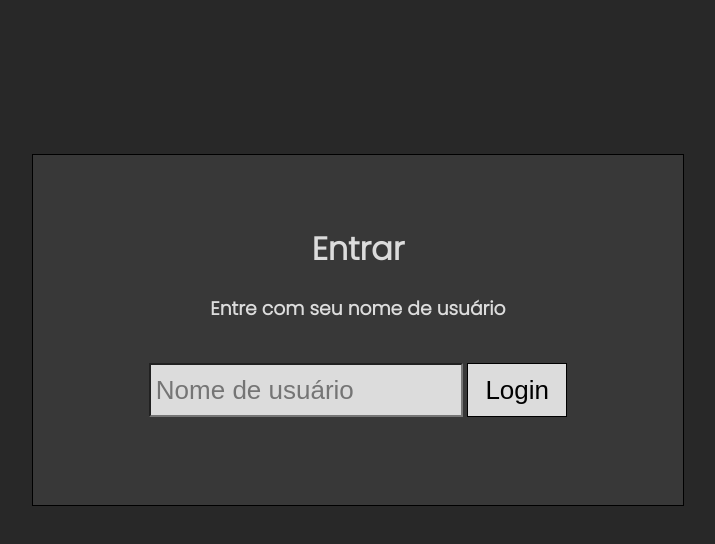
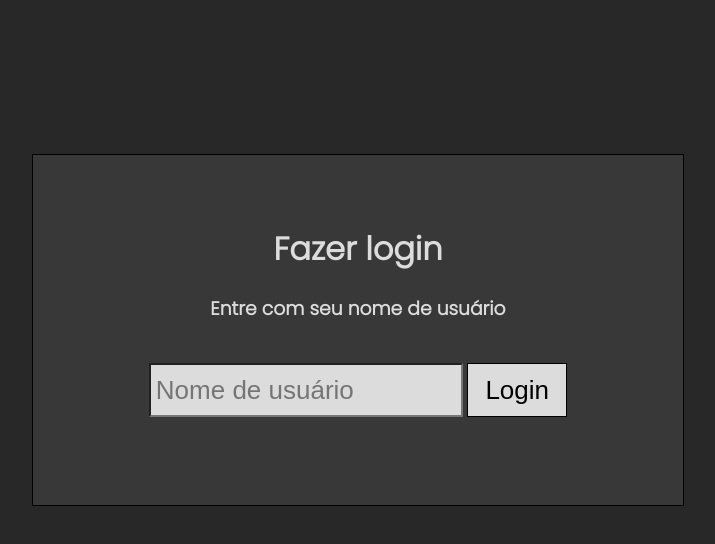
Before and after one commit to anic4cio/chat-application, a website: page index.html in a window 1280 px wide. Shown: the whole page, without its empty margins (286-1001 px from the left). Drawn offline with nearby package versions, Linux system fonts and the light colour scheme; no server answers.

Commit message:
[update] - teste

```diff
--- a/index.html
+++ b/index.html
@@ -16,7 +16,7 @@
     <body>
         <div id="loginArea">
             <div id="loginText">
-                <h1>Entrar</h1>
+                <h1>Fazer login</h1>
                 <h3>Entre com seu nome de usuário</h3>
             </div>
 
```
